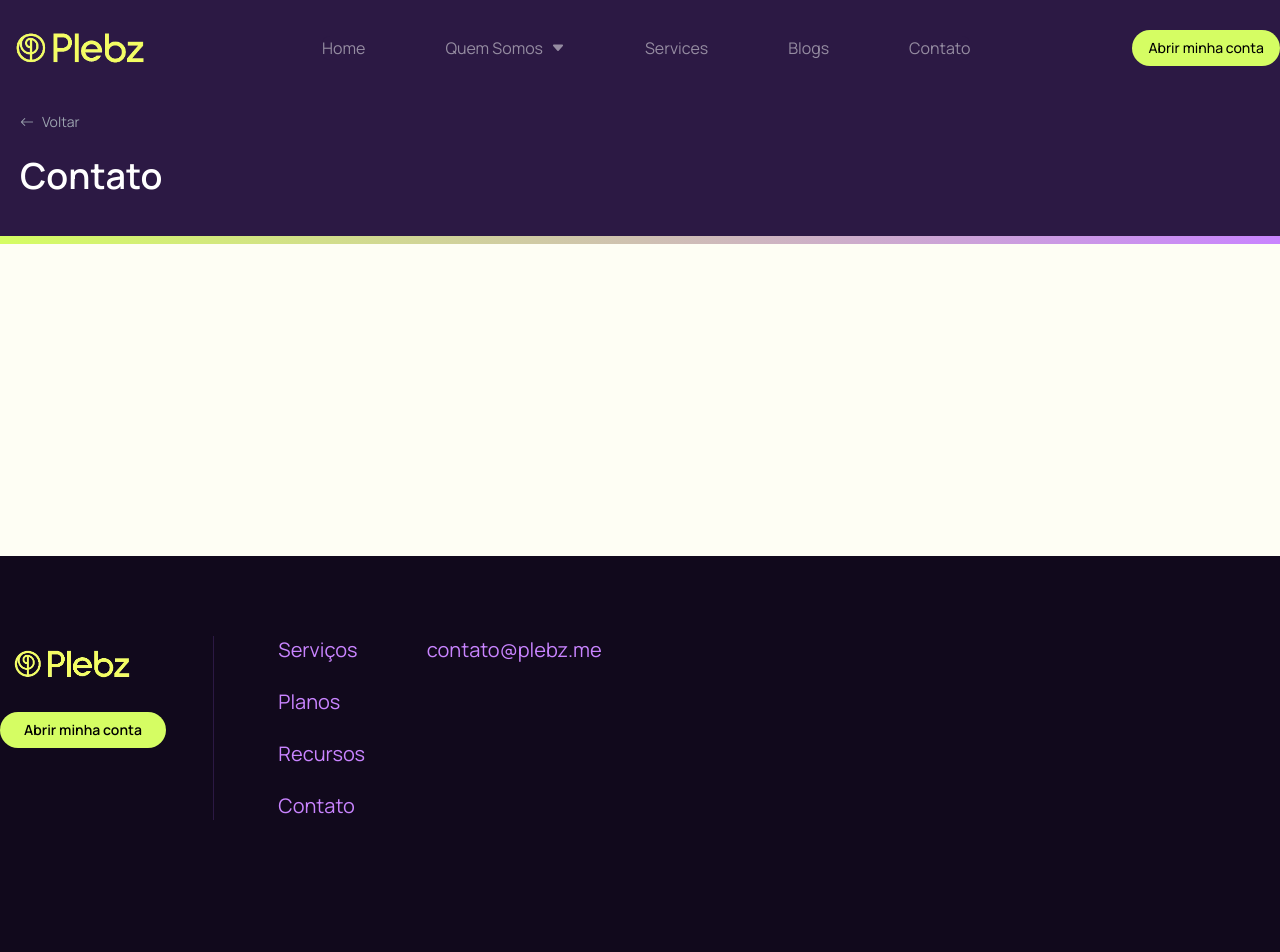
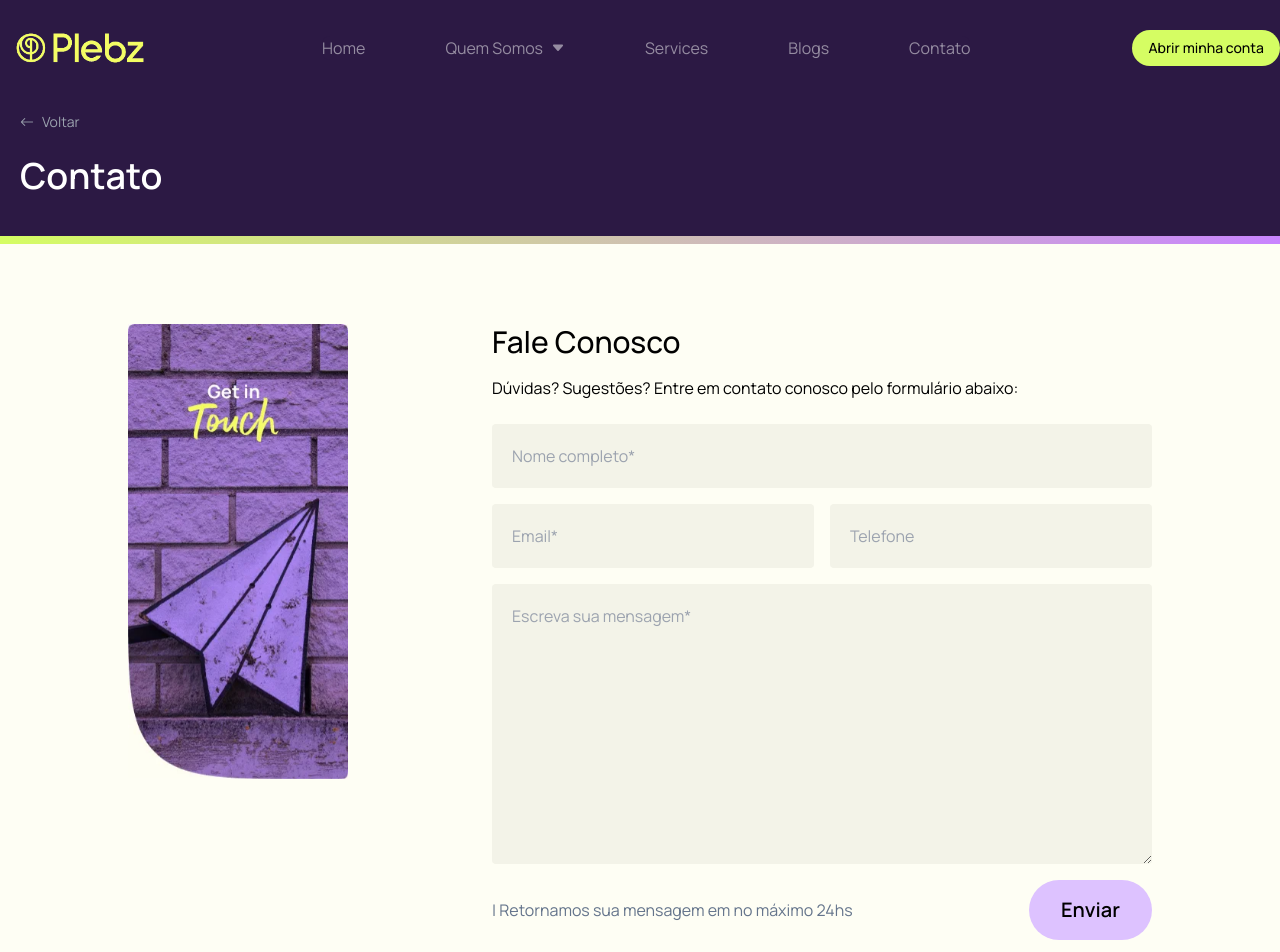
Before and after one commit to IHarisImran/plebz, a website: page public/contact.html in a window 1280 px wide. Shown: the top 952 px of the page. Drawn offline with nearby package versions, Linux system fonts and the light colour scheme.

Commit message:
contact complete

```diff
--- a/public/contact.html
+++ b/public/contact.html
@@ -26,9 +26,34 @@
     </section>
     <div class="bg-gradient-to-r from-tYellow to-tPurpleLight h-2"></div>
 
-    <section class="max-w-5xl mx-auto px-5 xl:px-0 flex flex-col gap-10 mt-10 md:mt-20">
-        <div class=""></div>
-        <div></div>
+    <section class="max-w-5xl mx-auto px-5 xl:px-0 flex gap-6 lg:gap-16 xl:gap-36 pt-10 sm:pt-20">
+        <div class="w-3/12 hidden sm:flex justify-center">
+            <img src="./images/inpage/who-we-are/inBody2.webp" alt="" class="sticky top-10 h-min">
+        </div>
+        <div class="w-full sm:w-9/12">
+
+            <div class="text-center sm:text-start">
+                <h3 class="text-2xl sm:text-3xl font-medium">Fale Conosco</h3>
+                <p class="mt-4 mb-6">Dúvidas? Sugestões? Entre em contato conosco pelo formulário abaixo:</p>
+            </div>
+
+            <form action="" method="get" class="grid grid-cols-12 gap-4">
+                <input type="text" name="name" placeholder="Nome completo*" class="col-span-full p-4 md:p-5 rounded"
+                    style="background: #F3F3E8;">
+                <input type="email" name="email" placeholder="Email*"
+                    class="col-span-full sm:col-span-6 p-4 md:p-5 rounded" style="background: #F3F3E8;">
+                <input type="tel" name="tel" placeholder="Telefone"
+                    class="col-span-full sm:col-span-6 p-4 md:p-5 rounded" style="background: #F3F3E8;">
+                <textarea name="message" cols="30" rows="10" placeholder="Escreva sua mensagem*"
+                    class="col-span-full p-4 md:p-5 rounded" style="background: #F3F3E8;"></textarea>
+                <div class="col-span-full flex items-center justify-between gap-10">
+                    <div class="text-slate-500">| Retornamos sua mensagem em no máximo 24hs</div>
+                    <input type="submit" value="Enviar"
+                        class="transition-all bg-tPurpleLightV2 hover:bg-tPurpleLight rounded-full font-semibold px-8 py-2 md:py-3 xl:py-4 text-lg md:text-xl cursor-pointer">
+                </div>
+            </form>
+
+        </div>
     </section>
 
     <footer id="footer"></footer>
```
Also changed, not shown: public/styles/output.css.
